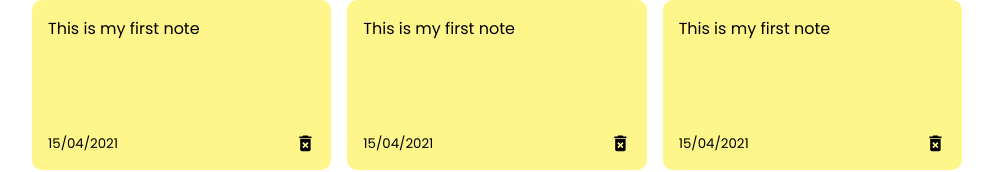
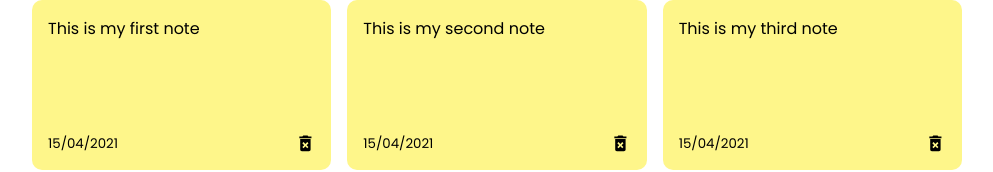
Before and after one commit to Furiuss/notes-app, a React (Vite) app: page / in a window 1280 px wide. Shown: the top 172 px of the page, without its empty margins (143-1136 px from the left). Built offline with nearby package versions, Linux system fonts and the light colour scheme.

Commit message:
fix bugs

```diff
--- a/src/App.jsx
+++ b/src/App.jsx
@@ -12,12 +12,12 @@ function App() {
     },
     {
       id: nanoid(),
-      text: 'This is my first note',
+      text: 'This is my second note',
       date: '15/04/2021'
     },
     {
       id: nanoid(),
-      text: 'This is my first note',
+      text: 'This is my third note',
       date: '15/04/2021'
     }
   ]);
--- a/src/components/Note.jsx
+++ b/src/components/Note.jsx
@@ -1,11 +1,11 @@
 import {MdDeleteForever} from 'react-icons/md'
 
-export const Note = ({text, date}) => {
+export const Note = ({note}) => {
   return (
     <div className="note">
-      <span>{text}</span>
+      <span>{note.text}</span>
       <div className="note-footer">
-        <small>{date}</small>
+        <small>{note.date}</small>
         <MdDeleteForever className="delete-icon" size="1.3em"/>
       </div>
     </div>
--- a/src/components/NotesList.jsx
+++ b/src/components/NotesList.jsx
@@ -4,7 +4,7 @@ export const NotesList = ({ notes }) => {
   return (
     <div className="notes-list">
       {notes.map((note) => (
-        <Note text={note.text} date={note.date} />
+        <Note key={note.id} note={note} />
       ))}
     </div>
   );
```
